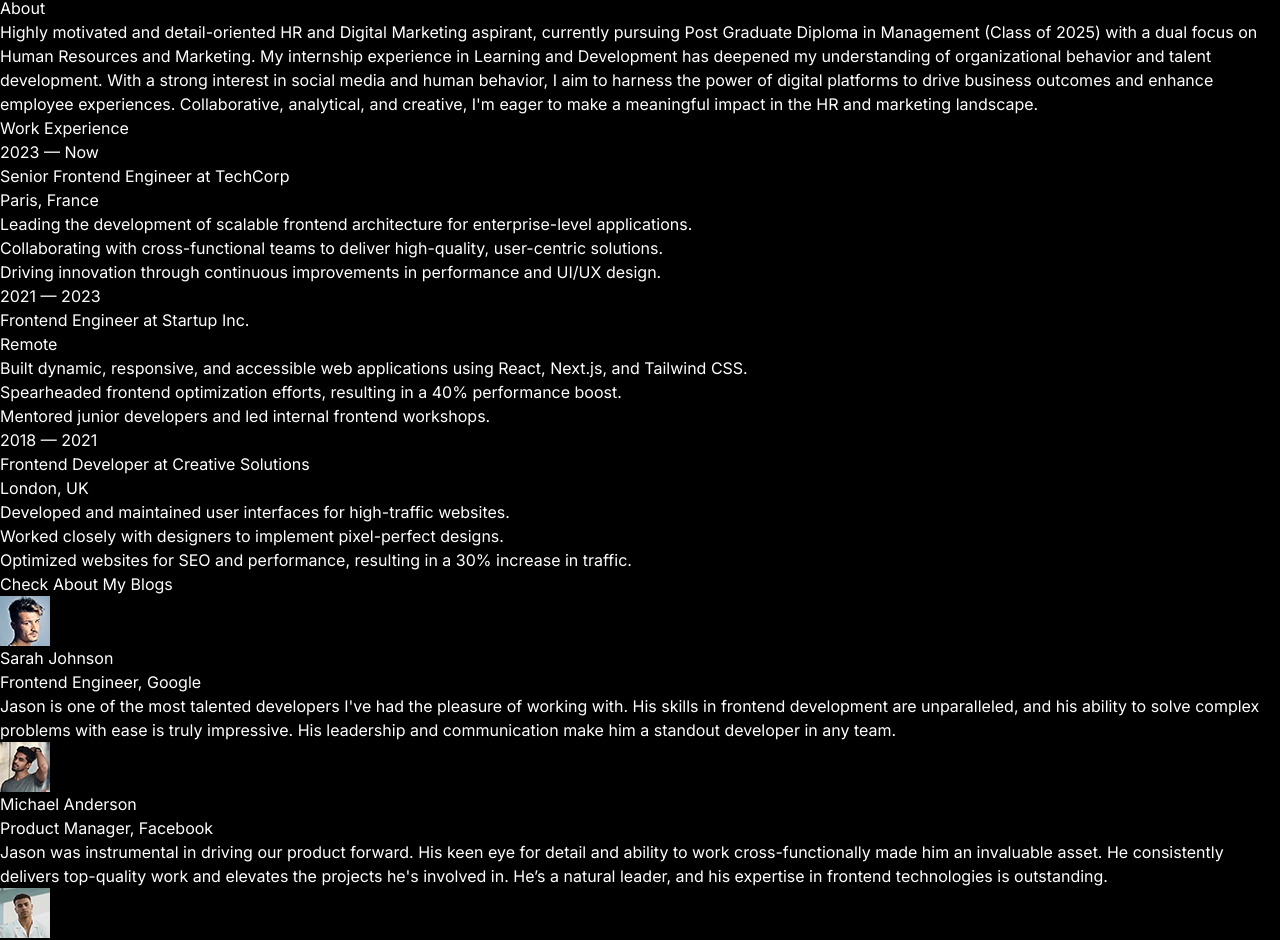
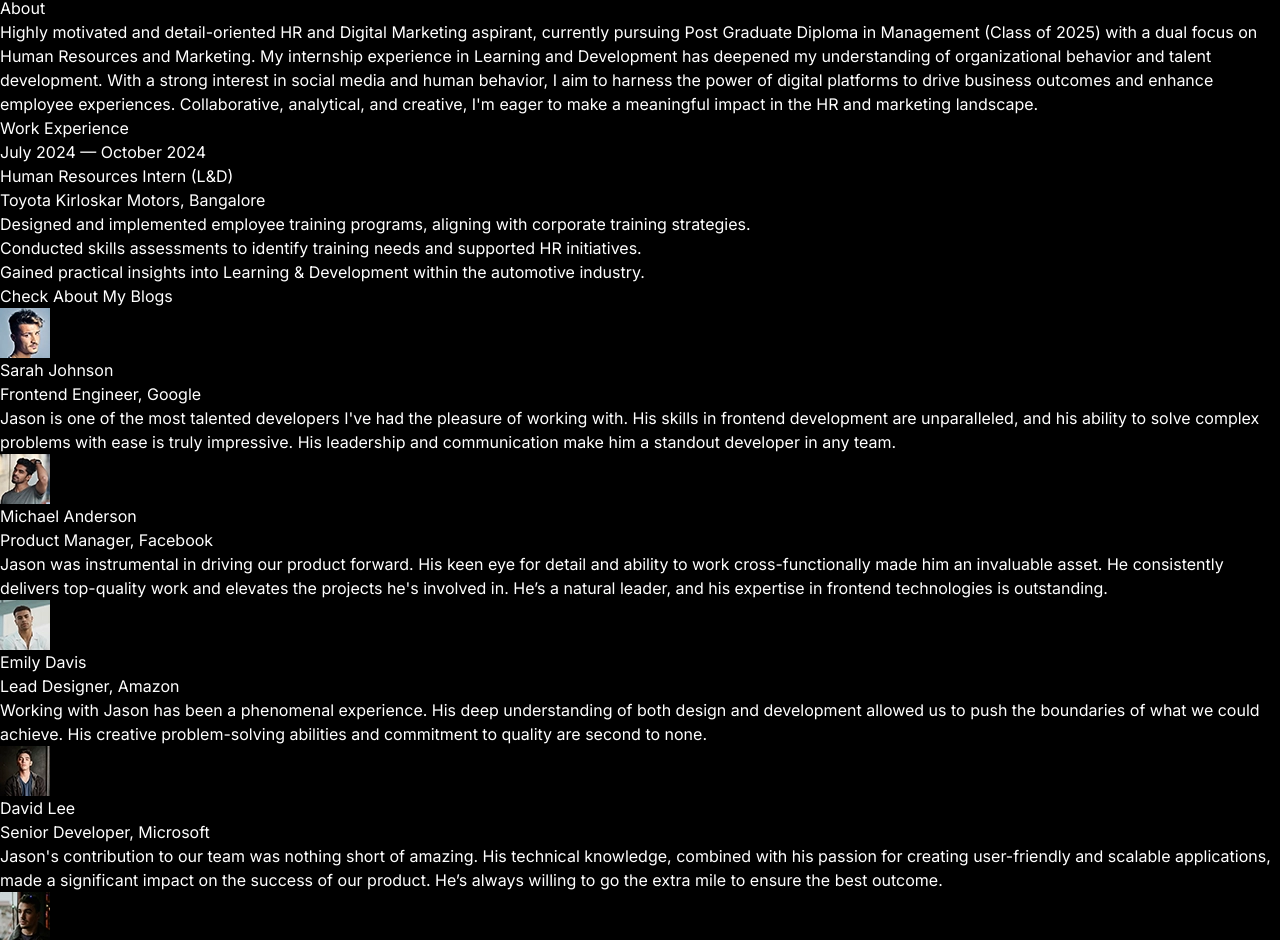
Before and after one commit to jaideepdnaik/portfolio-munch, a React (Vite) app: page / in a window 1280 px wide. Shown: the part 3074-4014 px from the top of the page. Built offline with nearby package versions, Linux system fonts and the light colour scheme.

Commit message:
Updated the work experience section with new content.

```diff
--- a/src/constants/index.js
+++ b/src/constants/index.js
@@ -55,33 +55,13 @@ export const ABOUT_CONTENT = {
 
 export const EXPERIENCES = [
   {
-    yearRange: "2023 — Now",
-    title: "Senior Frontend Engineer at TechCorp",
-    location: "Paris, France",
+    yearRange: "July 2024 — October 2024",
+    title: "Human Resources Intern (L&D)",
+    location: "Toyota Kirloskar Motors, Bangalore ",
     description: [
-      "Leading the development of scalable frontend architecture for enterprise-level applications.",
-      "Collaborating with cross-functional teams to deliver high-quality, user-centric solutions.",
-      "Driving innovation through continuous improvements in performance and UI/UX design.",
-    ],
-  },
-  {
-    yearRange: "2021 — 2023",
-    title: "Frontend Engineer at Startup Inc.",
-    location: "Remote",
-    description: [
-      "Built dynamic, responsive, and accessible web applications using React, Next.js, and Tailwind CSS.",
-      "Spearheaded frontend optimization efforts, resulting in a 40% performance boost.",
-      "Mentored junior developers and led internal frontend workshops.",
-    ],
-  },
-  {
-    yearRange: "2018 — 2021",
-    title: "Frontend Developer at Creative Solutions",
-    location: "London, UK",
-    description: [
-      "Developed and maintained user interfaces for high-traffic websites.",
-      "Worked closely with designers to implement pixel-perfect designs.",
-      "Optimized websites for SEO and performance, resulting in a 30% increase in traffic.",
+      "Designed and implemented employee training programs, aligning with corporate training strategies.",
+      "Conducted skills assessments to identify training needs and supported HR initiatives.",
+      "Gained practical insights into Learning & Development within the automotive industry.",
     ],
   },
 ];
```
